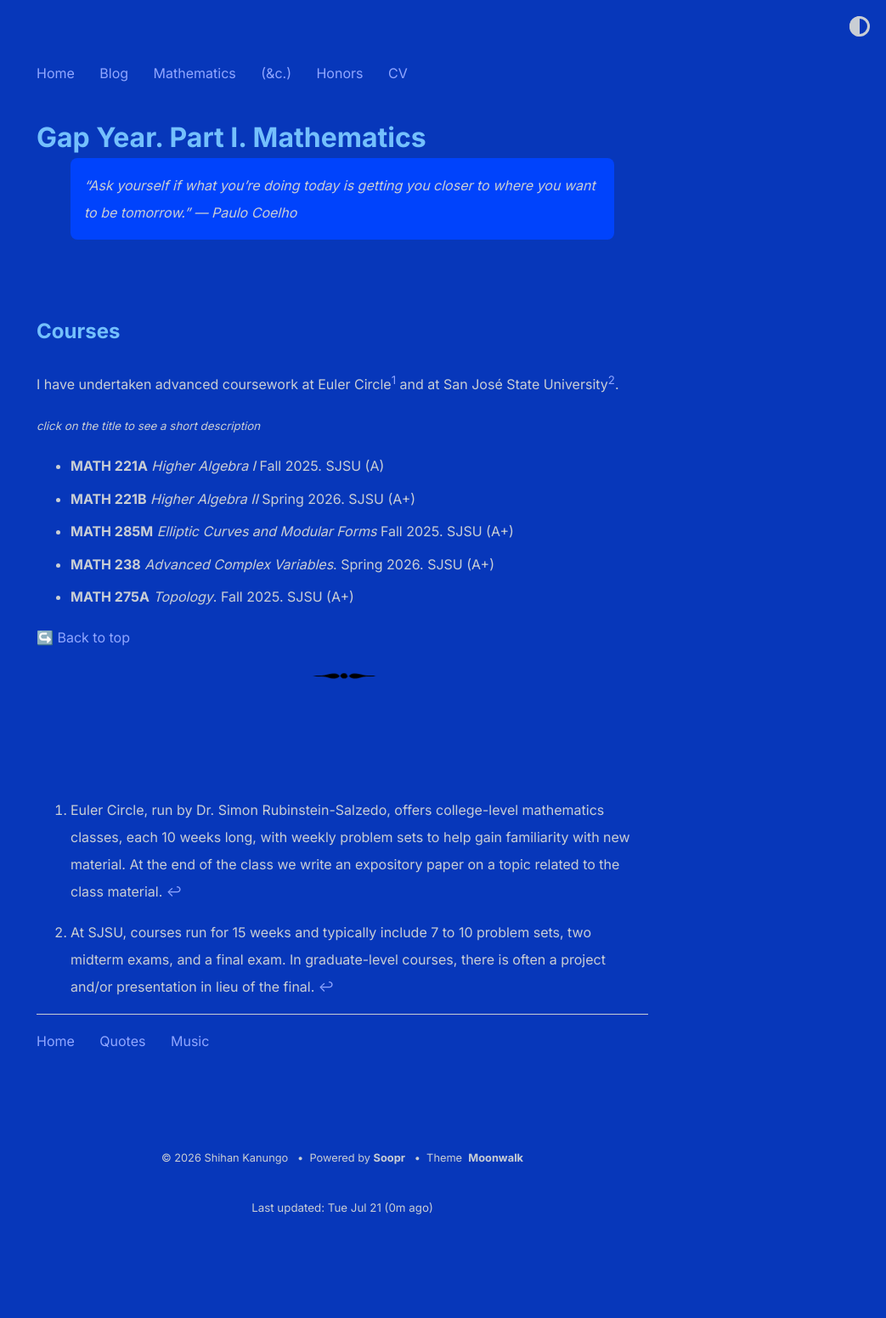
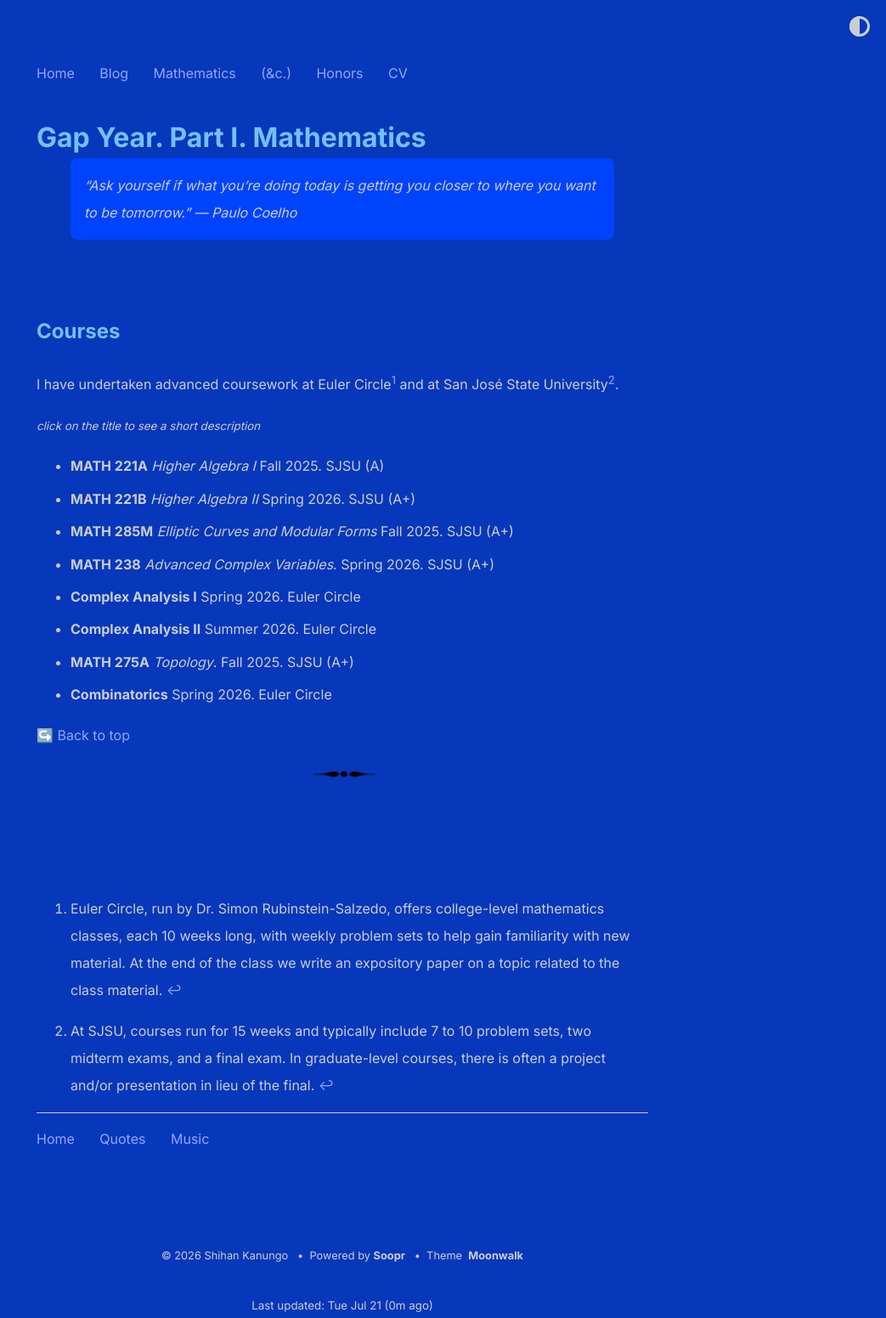
Before and after one commit to shihankanungo/shihankanungo.github.io, a Jekyll site: the page built from gap-year-math.md, in a window 1280 px wide. Shown: the whole page at 85% size, without its empty margins (237-1280 px from the left). Built offline with Jekyll 4.4.1, drawn with Linux system fonts in a browser that asks for light colours; before the commit the page ends 1436 px from its top, so only the background shows below that.

Commit message:
Update gap-year-math.md

```diff
--- a/gap-year-math.md
+++ b/gap-year-math.md
@@ -42,9 +42,27 @@ I have undertaken advanced coursework at Euler Circle[^1] and at San José State
 </details></li>
 
 <li><details>
+  <summary style="list-style-type: none;"><b>Complex Analysis I</b> Spring 2026. Euler Circle </summary>
+  <small>The Cauchy integral formula, residues and series, branch points and Riemann surfaces, products and the Gamma function.</small><br>
+  <small>Textbook: Simon Rubinstein-Salzedo. <i>Complex Analysis.</i> Chapters 1&mdash;9</small>
+</details></li>
+
+<li><details>
+  <summary style="list-style-type: none;"><b>Complex Analysis II</b> Summer 2026. Euler Circle </summary>
+  <small>The Hadamard product, conformal mappings, Riemann mapping theorem, elliptic functions, Picard’s little theorem, the Wiener–Ikehara theorem, analytic continuation, the prime number theorem, Theta functions.</small><br>
+  <small>Textbook: Simon Rubinstein-Salzedo. <i>Complex Analysis.</i> Chapters 10&mdash;18</small>
+</details></li>
+
+<li><details>
   <summary style="list-style-type: none;"><b>MATH 275A</b> <i>Topology</i>. Fall 2025. SJSU (A+)</summary>
   <small>Topological spaces and associated concepts (e.g., subspaces, product spaces, quotient spaces); continuous functions; compactness, connectedness (including path connectedness) and their local versions; countability and separation axioms; compactifications and Tychonoff’s Theorem; paracompactness and metrization theorems.</small><br>
   <small>Textbook: James Munkres. <i>Topology.</i></small>
+</details></li>
+
+<li><details>
+  <summary style="list-style-type: none;"><b>Combinatorics</b> Spring 2026. Euler Circle </summary>
+  <small>Special numbers, rising and falling factorials, sieving, restricted permutations, posets, incidence algebras, generating functions, recurrences and convolutions.</small><br>
+  <small>Textbook: Simon Rubinstein-Salzedo. <i>Combinatorics.</i></small>
 </details></li>
 
 </ul>
```
